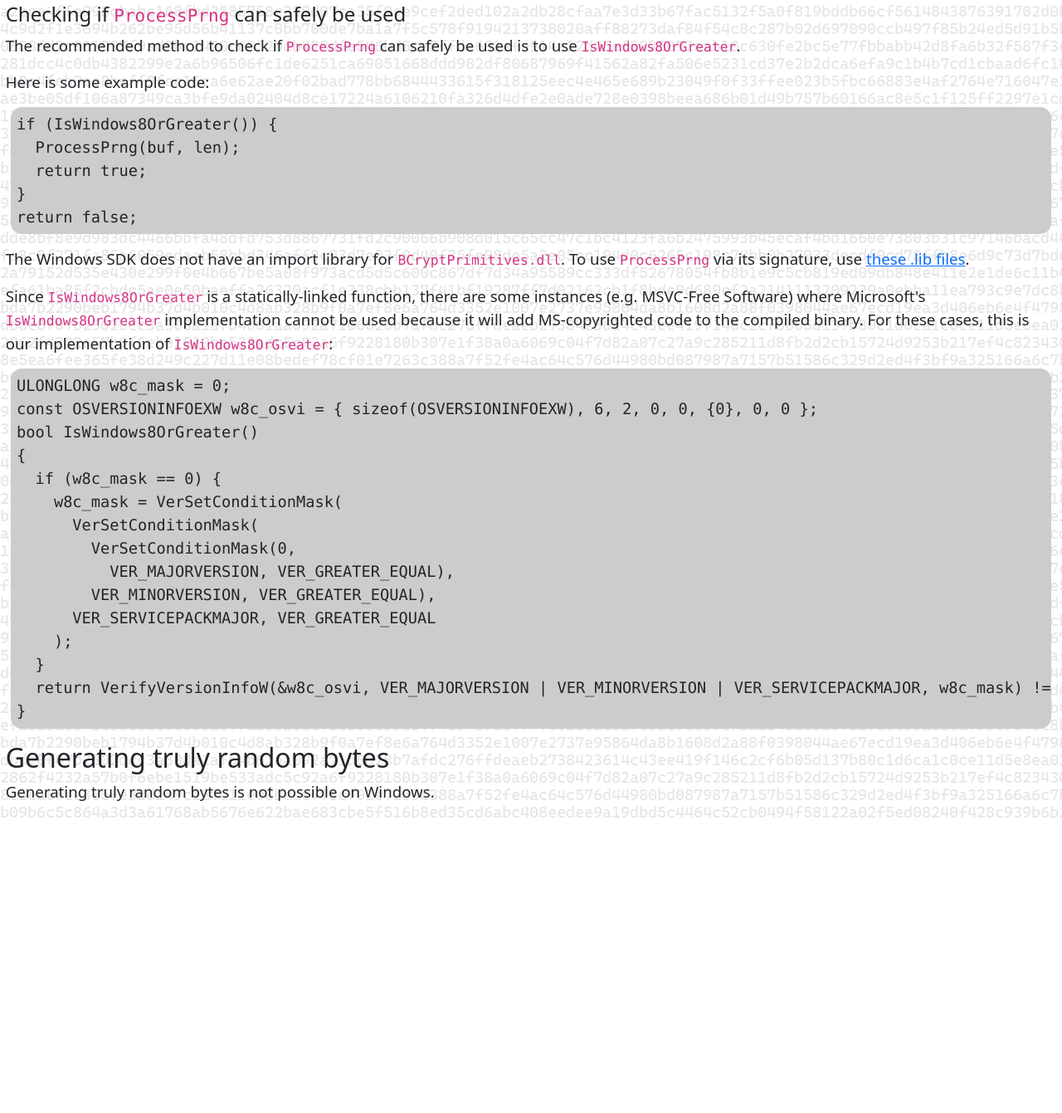
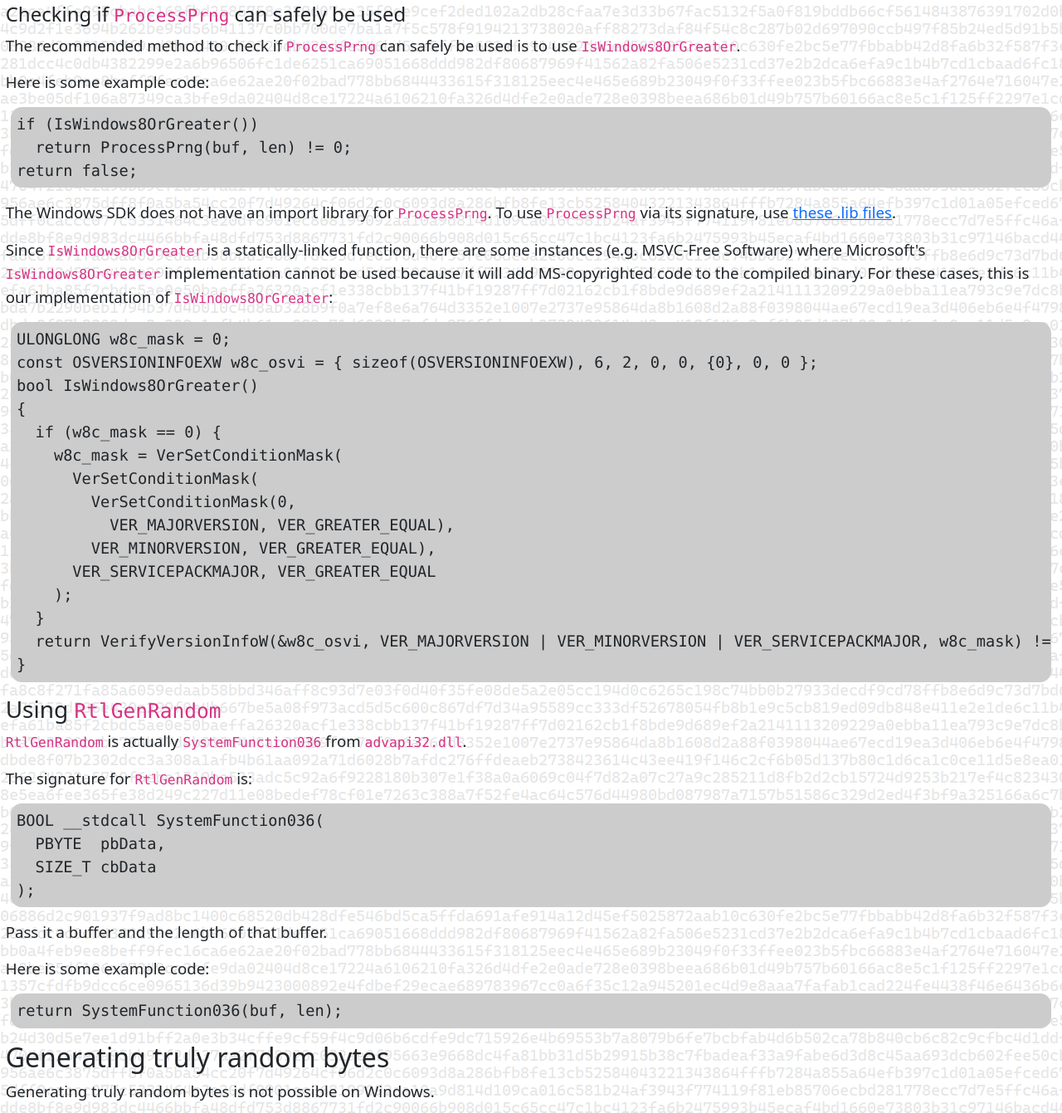
Before and after one commit to RCW679/rcw679.github.io, a plain HTML site: page windows/index.html in a window 1280 px wide. Shown: the part 583-1924 px from the top of the page at 83% size. Before the commit the page ends 1574 px from the top, so only its background shows below. Drawn offline with nearby package versions, Linux system fonts and the light colour scheme; a script that the page names is missing; a small style sheet from the web is missing.

Commit message:
add rtlgenrandom section

```diff
--- a/windows/index.html
+++ b/windows/index.html
@@ -46,21 +46,19 @@
         <p>Try <code>ProcessPrng</code> from <code>BCryptPrimitives.dll</code>, then <code>RtlGenRandom</code> (<code>SystemFunction036</code> from <code>advapi32.dll</code>).</p>
         <h3>Using <code>ProcessPrng</code></h3>
         <p>The signature for <code>ProcessPrng</code> is:</p>
-        <pre><code class="language-c">void __stdcall ProcessPrng(
-  uint8_t *pbData,
-  size_t cbData
+        <pre><code class="language-c">BOOL __stdcall ProcessPrng(
+  PBYTE  pbData,
+  SIZE_T cbData
 );</code></pre>
         <p>Pass it a buffer and the length of that buffer.</p>
         <p><code>ProcessPrng</code> may not be available on Windows 7 or older. However, on UWP apps on Windows 8 or later, it is the only way to generate random bytes without using the WinRT API, as <code>RtlGenRandom</code> (<code>SystemFunction036</code> from <code>advapi32.dll</code>) is actually a forwarder to <code>SystemFunction036</code> from <code>cryptbase.dll</code>, and <code>cryptbase.dll</code> cannot be opened on UWP.</p>
         <h4>Checking if <code>ProcessPrng</code> can safely be used</h4>
         <p>The recommended method to check if <code>ProcessPrng</code> can safely be used is to use <code>IsWindows8OrGreater</code>.</p>
         <p>Here is some example code:</p>
-        <pre><code class="language-c">if (IsWindows8OrGreater()) {
-  ProcessPrng(buf, len);
-  return true;
-}
+        <pre><code class="language-c">if (IsWindows8OrGreater())
+  return ProcessPrng(buf, len) != 0;
 return false;</code></pre>
-        <p>The Windows SDK does not have an import library for <code>BCryptPrimitives.dll</code>. To use <code>ProcessPrng</code> via its signature, use <a href="/windows/processprng">these .lib files</a>.</p>
+        <p>The Windows SDK does not have an import library for <code>ProcessPrng</code>. To use <code>ProcessPrng</code> via its signature, use <a href="/windows/processprng">these .lib files</a>.</p>
         <p>Since <code>IsWindows8OrGreater</code> is a statically-linked function, there are some instances (e.g. MSVC-Free Software) where Microsoft's <code>IsWindows8OrGreater</code> implementation cannot be used because it will add MS-copyrighted code to the compiled binary. For these cases, this is our implementation of <code>IsWindows8OrGreater</code>:</p>
         <pre><code class="language-c">ULONGLONG w8c_mask = 0;
 const OSVERSIONINFOEXW w8c_osvi = { sizeof(OSVERSIONINFOEXW), 6, 2, 0, 0, {0}, 0, 0 };
@@ -77,6 +75,16 @@ bool IsWindows8OrGreater()
   }
   return VerifyVersionInfoW(&w8c_osvi, VER_MAJORVERSION | VER_MINORVERSION | VER_SERVICEPACKMAJOR, w8c_mask) != 0;
 }</code></pre>
+        <h3>Using <code>RtlGenRandom</code></h3>
+        <p><code>RtlGenRandom</code> is actually <code>SystemFunction036</code> from <code>advapi32.dll</code>.</p>
+        <p>The signature for <code>RtlGenRandom</code> is:</p>
+        <pre><code class="language-c">BOOL __stdcall SystemFunction036(
+  PBYTE  pbData,
+  SIZE_T cbData
+);</code></pre>
+        <p>Pass it a buffer and the length of that buffer.</p>
+        <p>Here is some example code:</p>
+        <pre><code>return SystemFunction036(buf, len);</code></pre>
         <h2>Generating truly random bytes</h2>
         <p>Generating truly random bytes is not possible on Windows.</p>
     </div>
```
